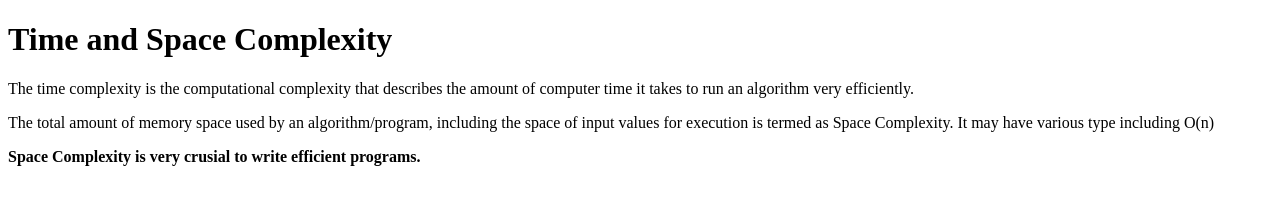
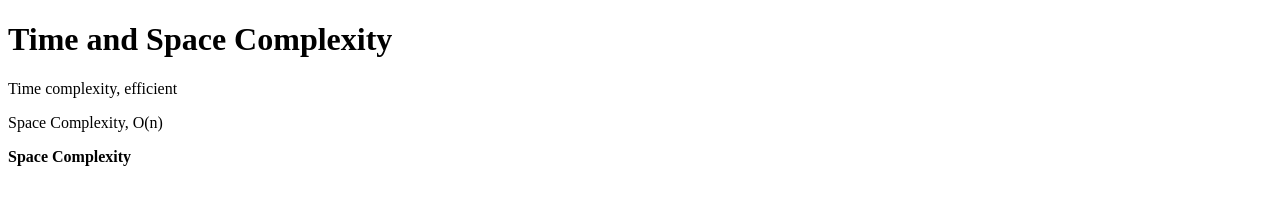
Before and after one commit to acciojob/time-and-space-complexity-Awes-Khan, a website: page main.html in a window 1280 px wide. Drawn offline with Linux system fonts and the light colour scheme.

Commit message:
created a submission

```diff
--- a/main.html
+++ b/main.html
@@ -9,9 +9,9 @@
 <body>
 	<!-- the entire body must be written by student -->
 	<h1>Time and Space Complexity</h1>
-	<p>The time complexity is the computational complexity that describes the amount of computer time it takes to run an algorithm very efficiently.</p>
-	<p>The total amount of memory space used by an algorithm/program, including the space of input values for execution is termed as Space Complexity. It may have various type including O(n) </p>
-	<b>Space Complexity is very crusial to write efficient programs.</b>
+	<p>Time complexity, efficient</p>
+	<p>Space Complexity, O(n)</p>
+	<b>Space Complexity</b>
 
     <script type="text/javascript" src="./script.js">
 </script>
```
